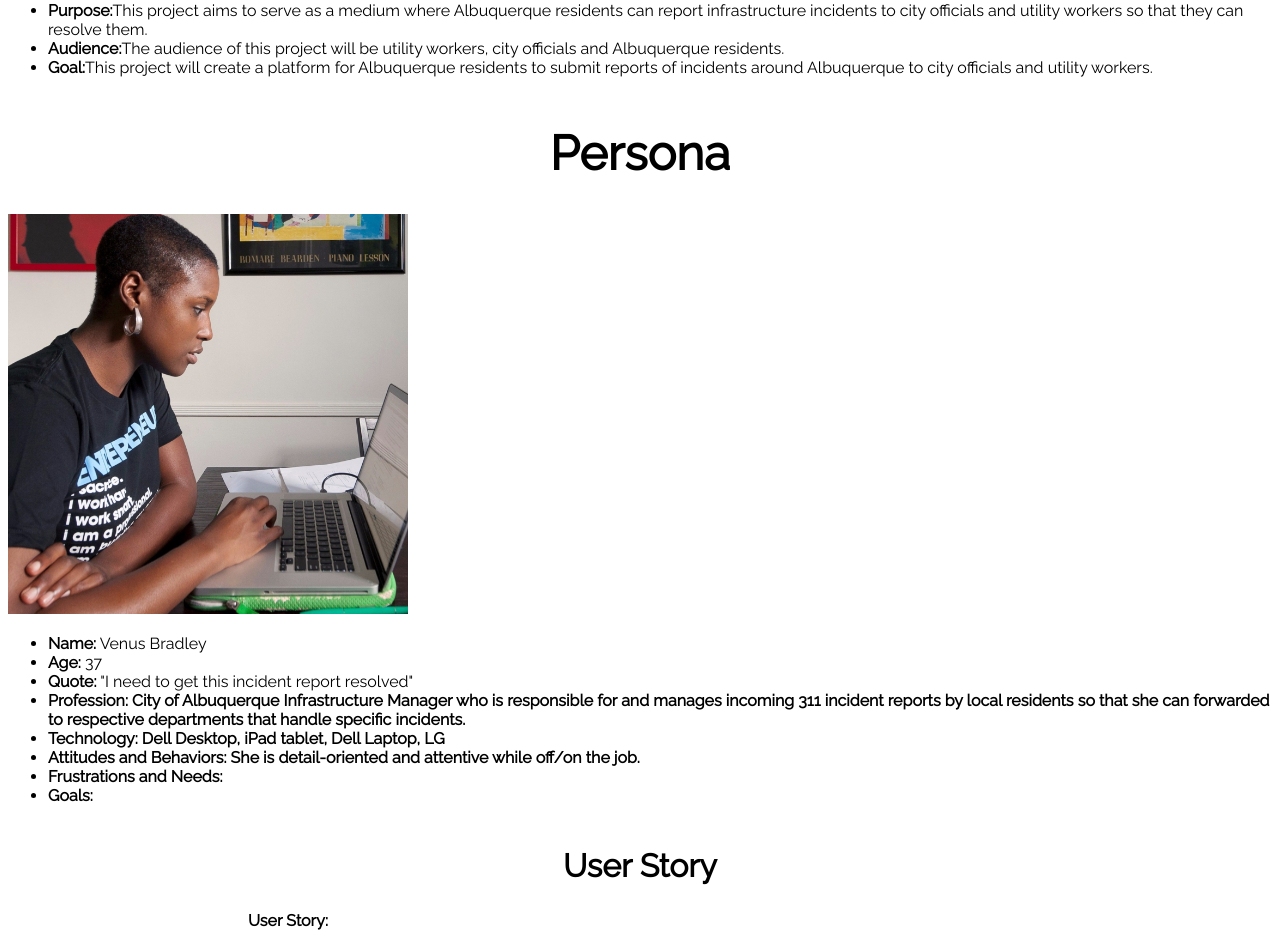
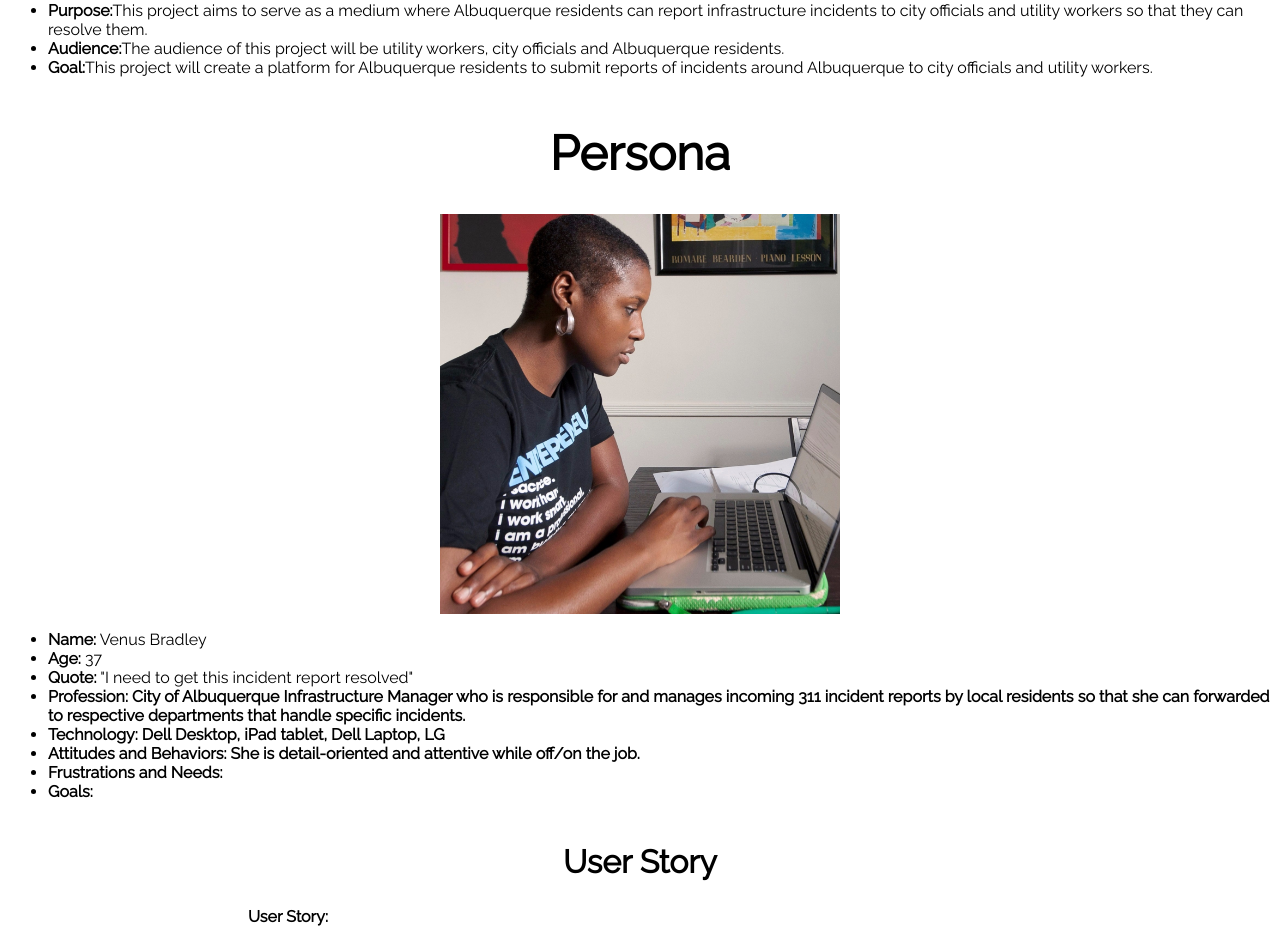
Before and after one commit to Koriganp/infrastructure, a PHP site: page /epic/venus.php in a window 1280 px wide. Shown: the part 135-1081 px from the top of the page. Run offline with PHP 8.4, Linux system fonts and the light colour scheme.

Commit message:
Centered venus

```diff
--- a/epic/venus.php
+++ b/epic/venus.php
@@ -9,14 +9,17 @@
 	</head>
 	<body>
 		<h1>Purpose, Audience and Goal</h1>
+		<div class="centerList">
 			<ul>
 				<li><strong>Purpose:</strong>This project aims to serve as a medium where Albuquerque residents can report infrastructure incidents
 					 to city officials and utility workers so that they can resolve them.</li>
 				<li><strong>Audience:</strong>The audience of this project will be utility workers, city officials and Albuquerque residents.</li>
 				<li><strong>Goal:</strong>This project will create a platform for Albuquerque residents to submit reports of incidents around Albuquerque to city officials and utility workers.</strong></li>
 			</ul>
+		</div>
 		<h1>Persona</h1>
-		<img src="images/issa-rae-edit.jpg" width="400" height="400" alt="Issa Rae">
+		<img class="persona" src="images/issa-rae-edit.jpg" width="400" height="400" alt="Issa Rae">
+			<div class="centerList">
 				<ul>
 				<li><strong>Name:</strong> Venus Bradley</li>
 				<li><strong>Age:</strong> 37</li>
@@ -27,6 +30,7 @@
 				<li><strong>Frustrations and Needs:</strong>   </li>
 				<li><strong>Goals:</strong>  </li>
 				</ul>
+			</div>
 		<h2>User Story</h2>
 		<p><strong>User Story:</strong></p>
 	</body>
```
Lines whose indentation alone changed are shown as unchanged.
